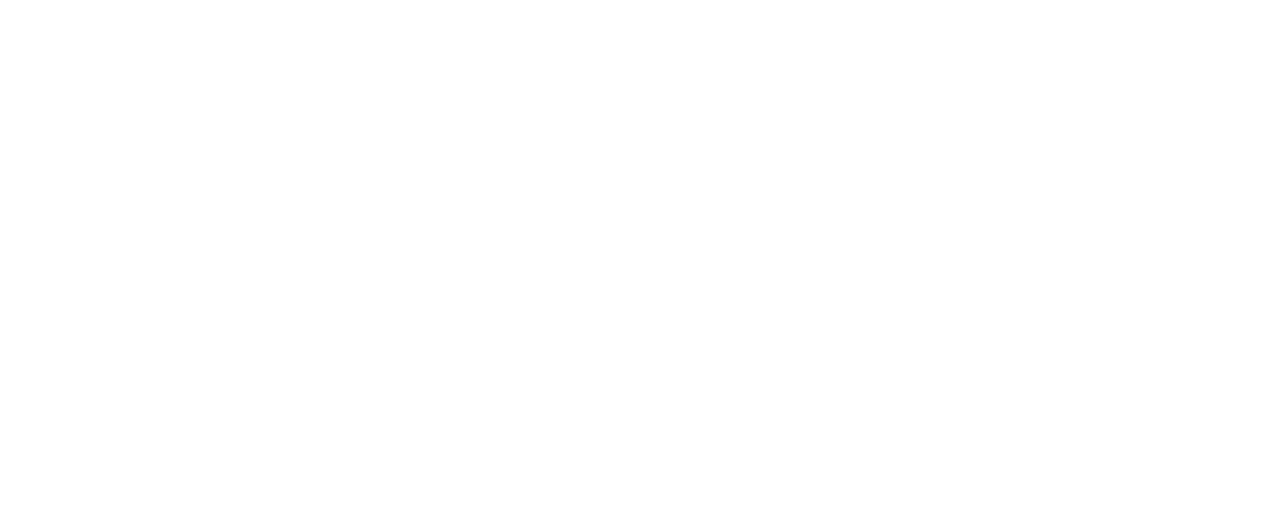
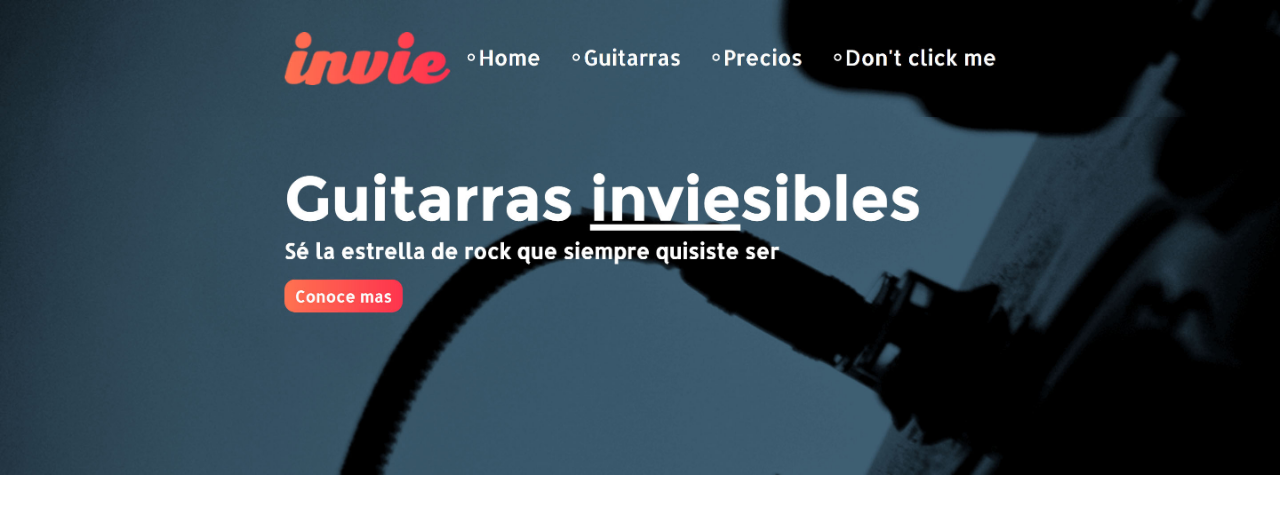
Before and after one commit to MisaelGC/invie-GitHub, a plain HTML site: page index.html in a window 1280 px wide. Drawn offline with Linux system fonts and the light colour scheme.

Commit message:
cgregando nuevo hero

```diff
--- a/index.html
+++ b/index.html
@@ -16,7 +16,8 @@
     </head>
 
     <body>
-        <img src="header_0fdd3fdf-3dcc-4466-8a28-4cbcc02a2c6e.jpg" alt="">
+        <img src="header.jpg" alt="">
+        <img src="hero.jpg" alt="">
 
     </body>
 </html>
```
Also changed, not shown: hero.jpg (added).
